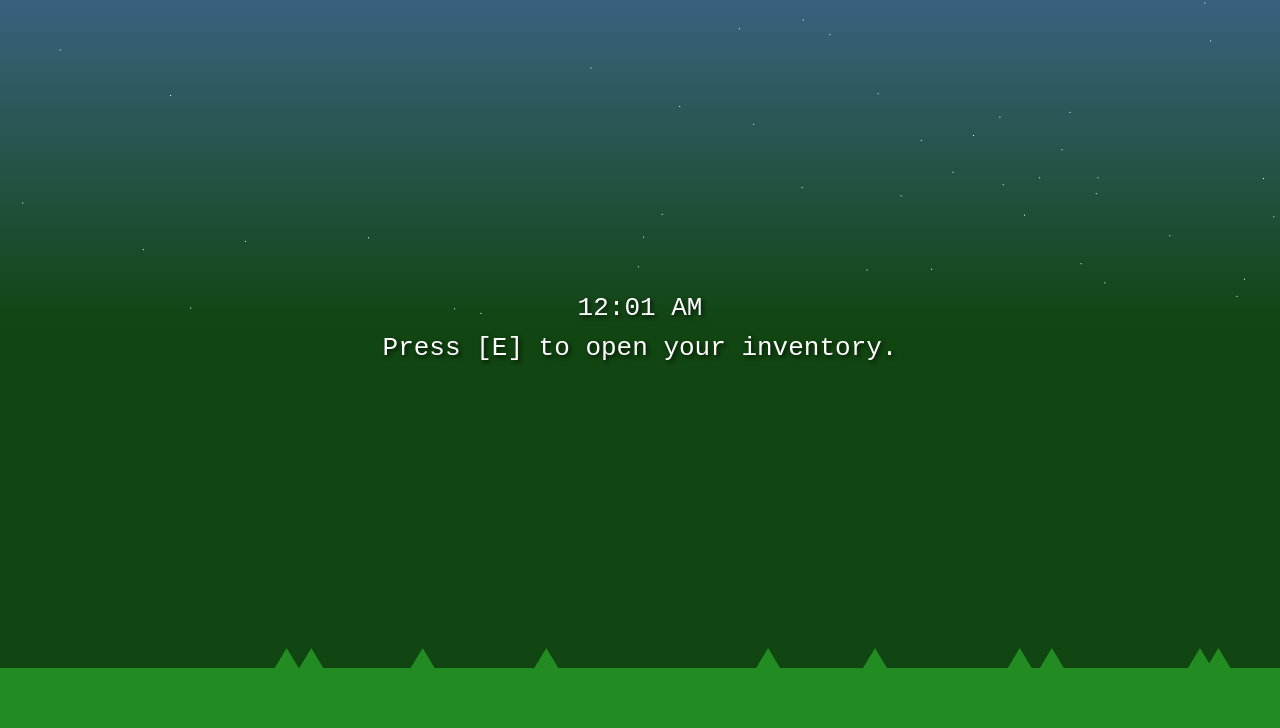
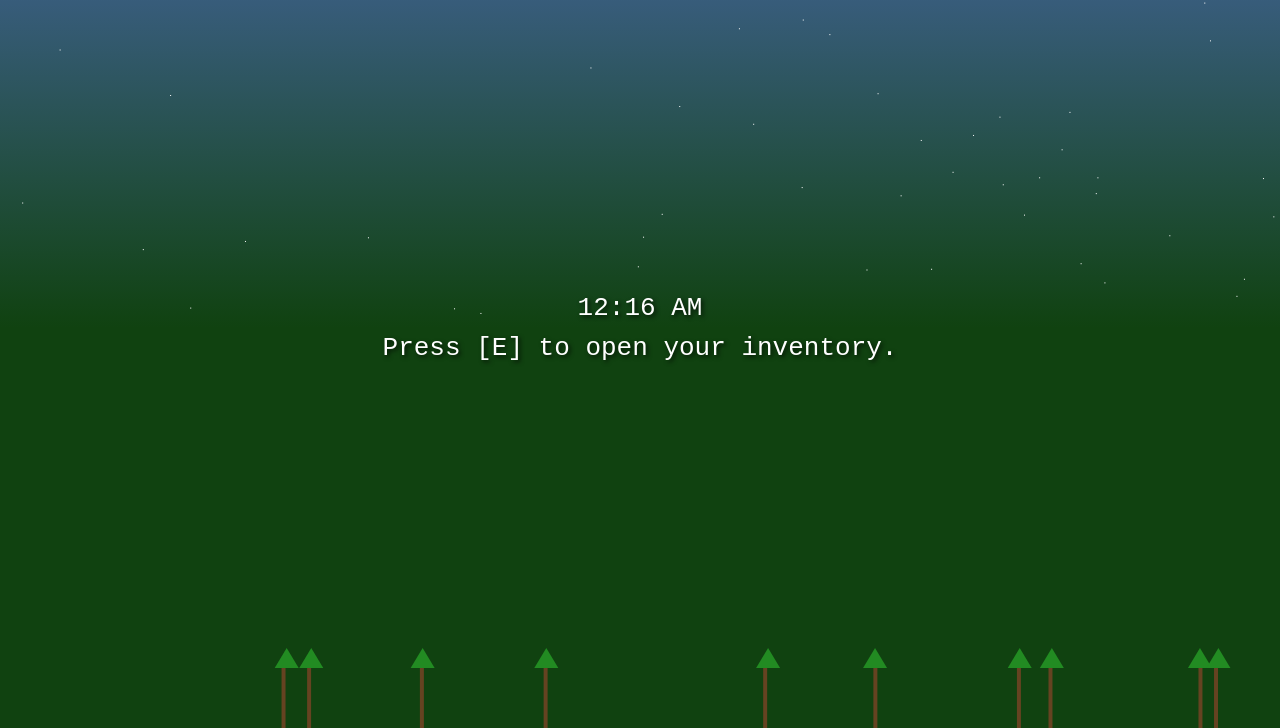
Before and after one commit to WebsiteDevelopmentStudios/Time-day-night, a plain HTML site: page Index.html in a window 1280 px wide. Shown: the part 72-800 px from the top of the page. Drawn offline with Linux system fonts and the light colour scheme; animation ran at ten frames a second.

Commit message:
Update Index.html

```diff
--- a/Index.html
+++ b/Index.html
@@ -127,7 +127,7 @@ const nightColors = {
 
 // Keep a normalized time: 0 to 1, 1 = 24 hours
 let time = 0; // Start at midnight
-const realSecondsPerGameMinute = 0.5; // 1 real second = 2 game minutes; adjust for speed
+const realSecondsPerGameMinute = 0.05; // 1 real second = 2 game minutes; adjust for speed
 
 // Animate trees
 const trees = [];
@@ -209,11 +209,6 @@ function animate() {
     ctx.fill();
     tree.swayOffset += tree.swaySpeed;
   }
-
-  // Draw ground
-  ctx.fillStyle = '#228B22';
-  ctx.fillRect(0, height - 60, width, 60);
-
   // Update the clock in 12-hour format
   const totalMinutes = Math.floor(time * 24 * 60);
   let hour = Math.floor(totalMinutes / 60);
```
